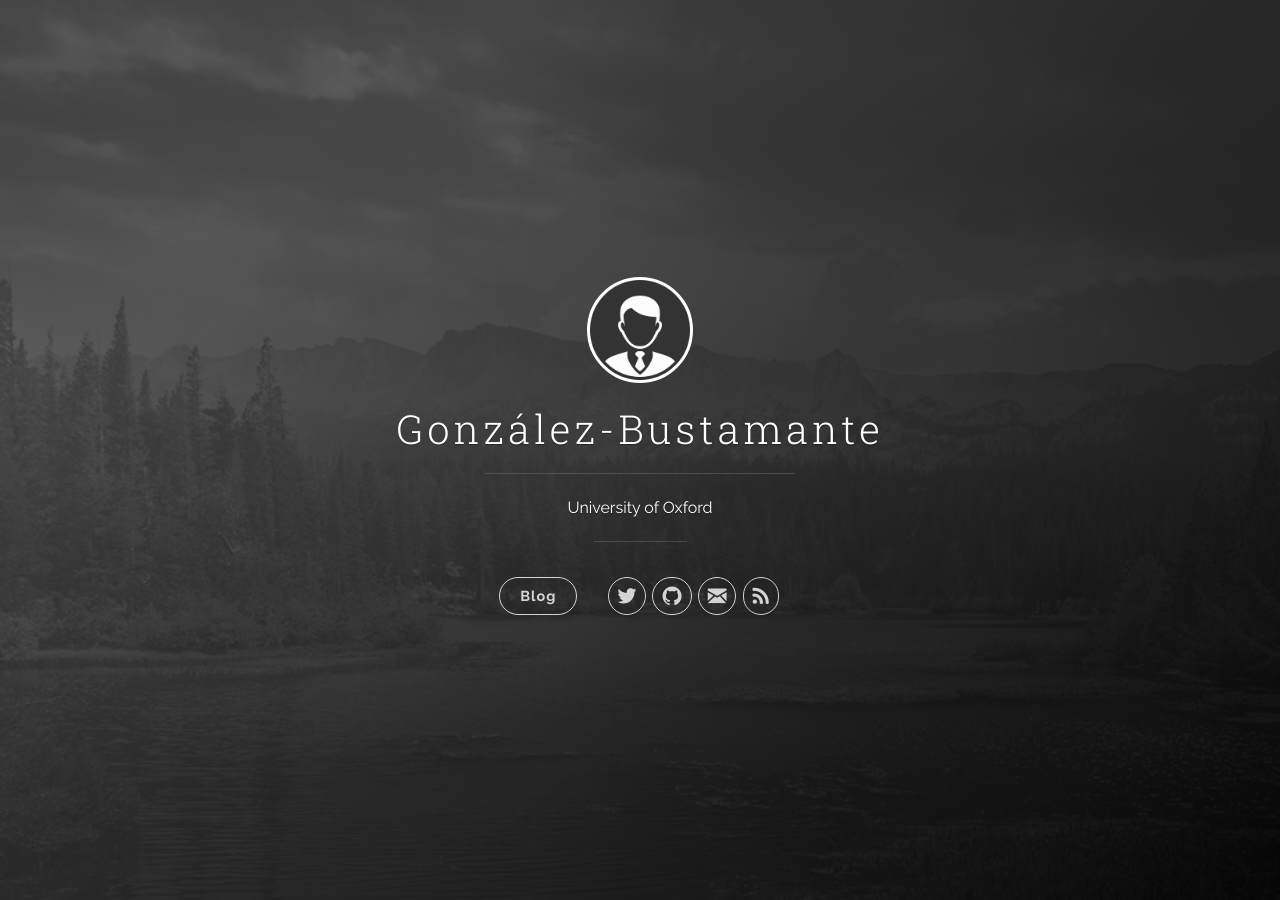
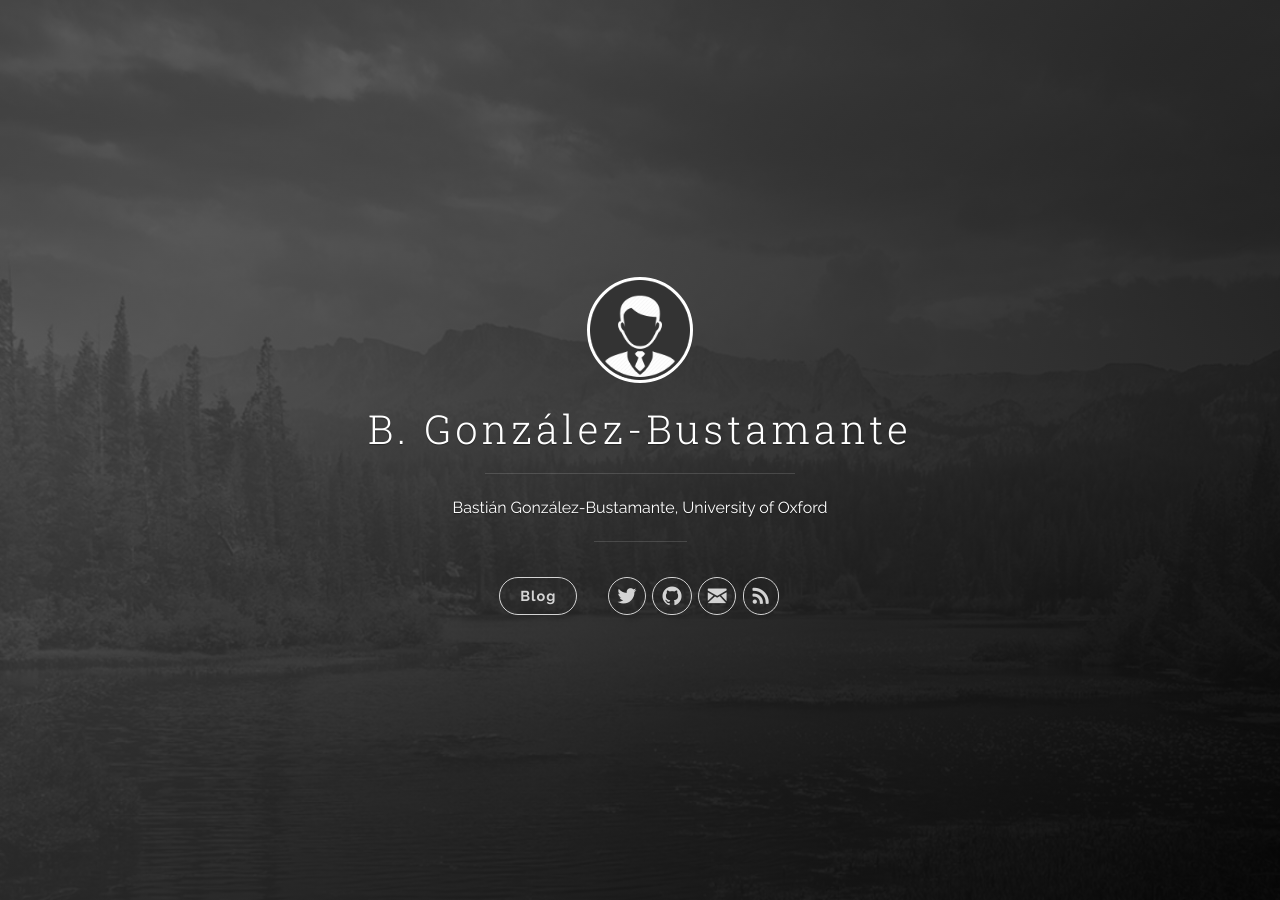
Before and after one commit to bgonzalezbustamante/bgonzalezbustamante.com, a Jekyll site: the page built from index.html, in a window 1280 px wide. Built offline with Jekyll 4.4.1, drawn with Linux system fonts in a browser that asks for light colours; the list of posts is cut into pages by our own code.

Commit message:
Update _config.yml

```diff
--- a/_config.yml
+++ b/_config.yml
@@ -1,6 +1,6 @@
 # Settings
-title: González-Bustamante
-description: 'University of Oxford'
+title: B. González-Bustamante
+description: 'Bastián González-Bustamante, University of Oxford'
 url: 'https://bgonzalezbustamante.github.io'
 baseurl: '/bgonzalezbustamante.com'
 encoding: UTF-8
```
